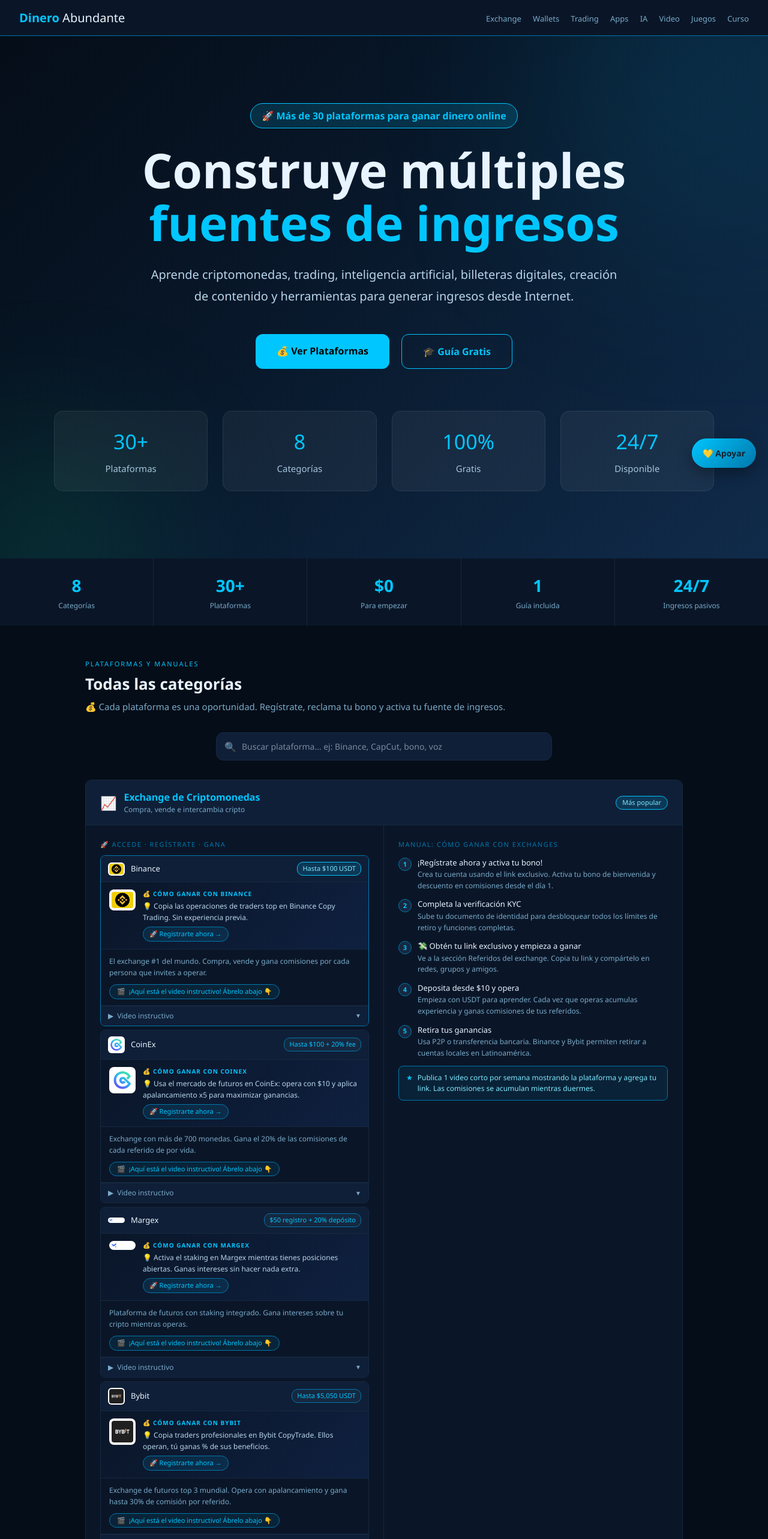
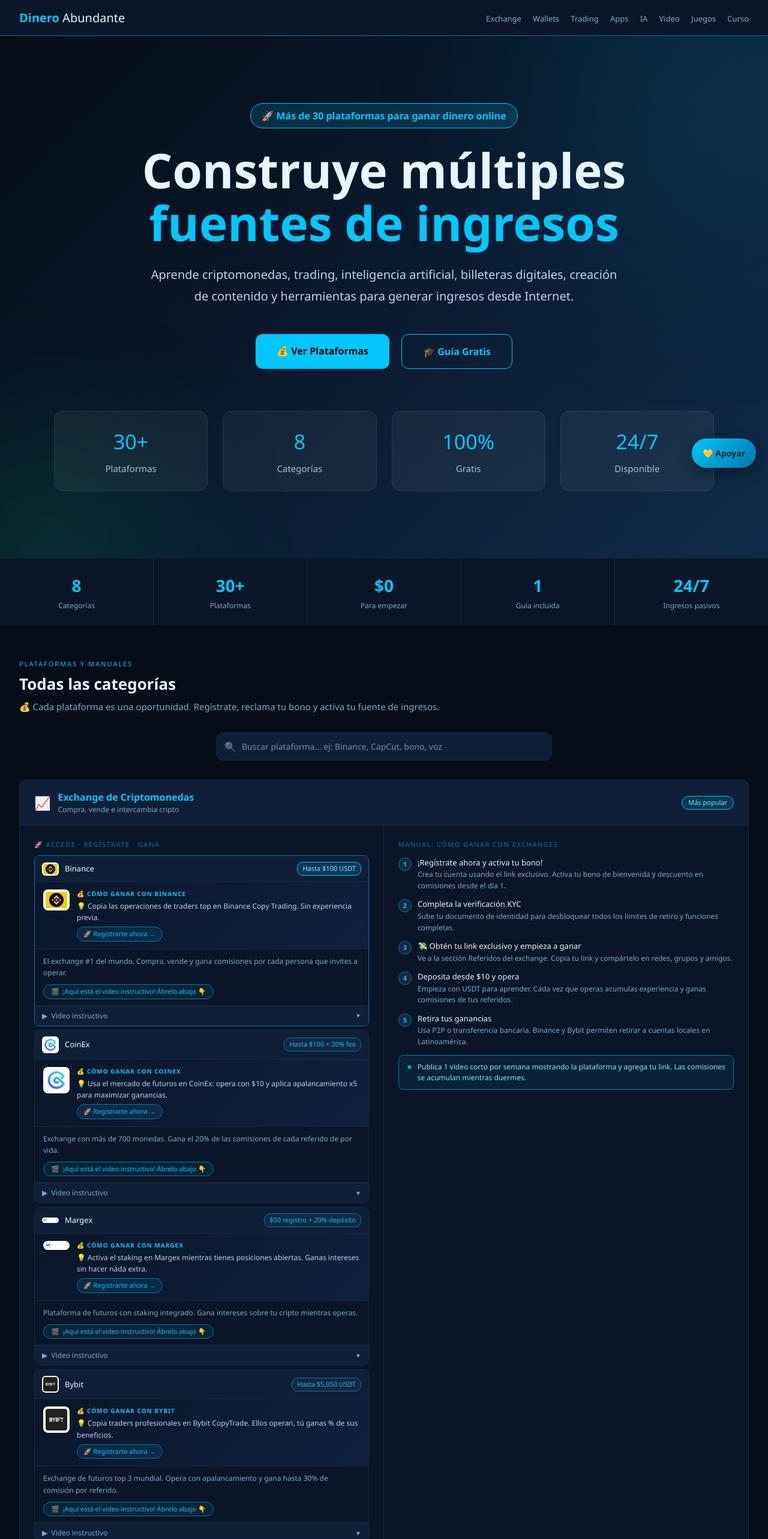
Before and after one commit to bladimirander99-beep/mi-web1, a Next.js app: page / in a window 1280 px wide. Shown: the top 2566 px of the page at 60% size. Built offline with nearby package versions, Linux system fonts and the light colour scheme.

Commit message:
Layout ancho 1400px para aprovechar compus grandes

```diff
--- a/app/components/CategoriesSection.tsx
+++ b/app/components/CategoriesSection.tsx
@@ -52,7 +52,7 @@
   return (
     <section
       aria-labelledby="categorias-title"
-      style={{ maxWidth: 1060, margin: "0 auto", padding: "3.5rem 2rem" }}
+      style={{ maxWidth: 1400, margin: "0 auto", padding: "3.5rem 2rem" }}
     >
       <span style={{ fontSize: 11, letterSpacing: 2, color: "var(--gold)", marginBottom: "0.4rem", display: "block" }}>
         PLATAFORMAS Y MANUALES
```
